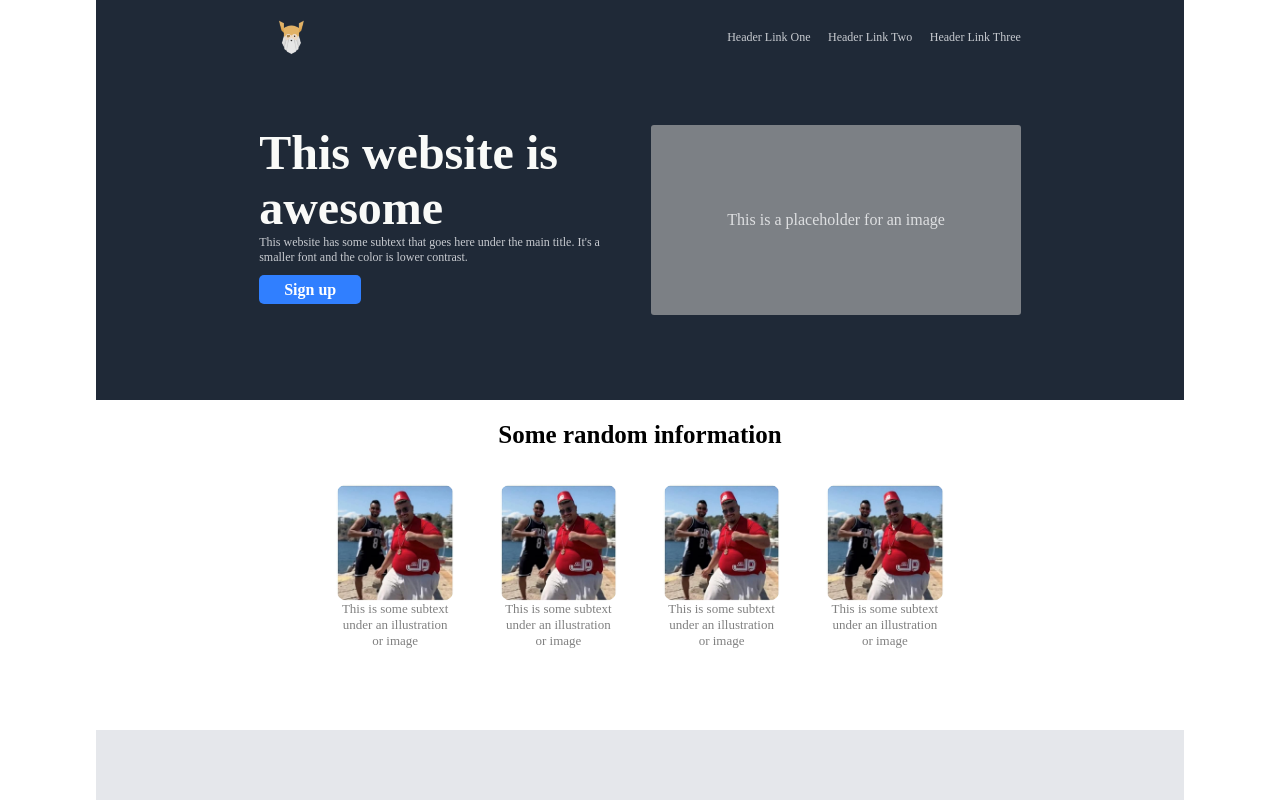
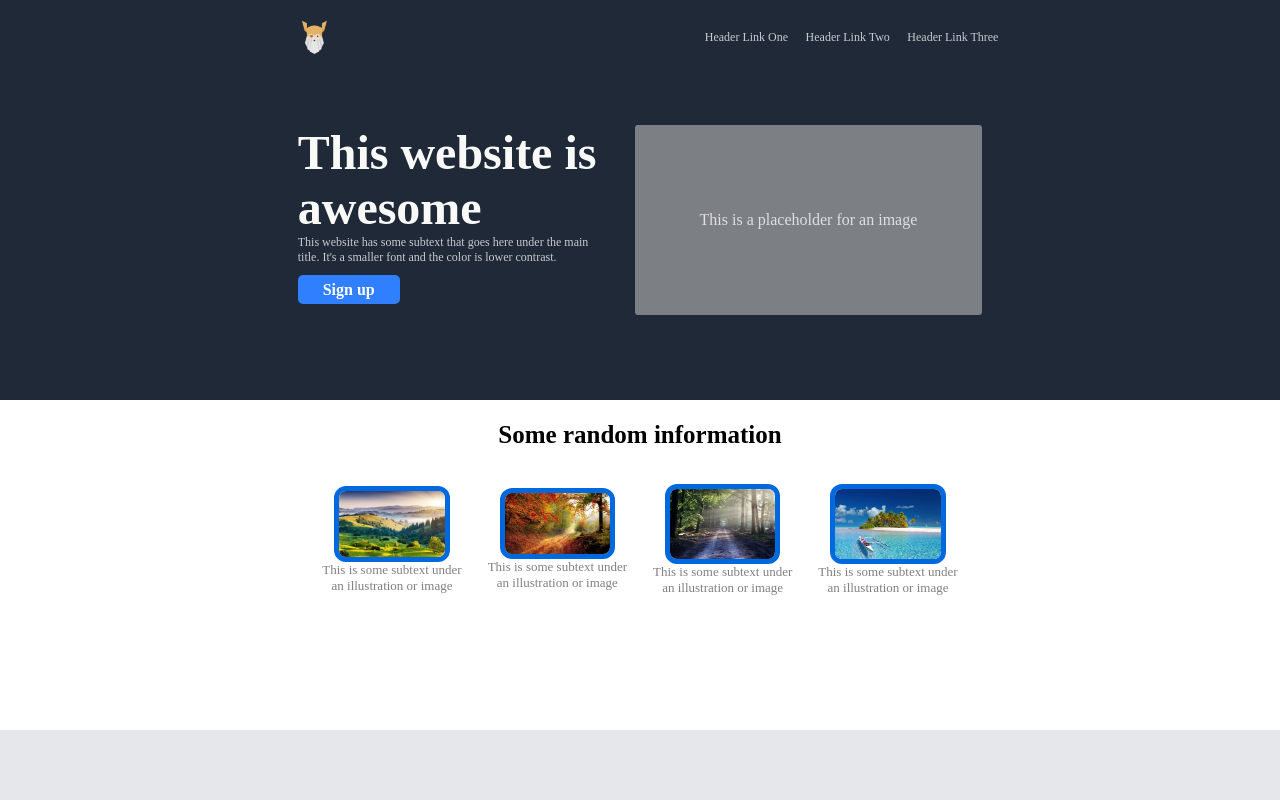
Before and after one commit to MiroslavMagerov/odin_landing_page, a plain HTML site: page index.html in a window 1280 px wide. Shown: the top 800 px of the page. Drawn offline with Linux system fonts and the light colour scheme.

Commit message:
Pagina ocupa todo el ancho posible de la ventana

```diff
--- a/css/main.css
+++ b/css/main.css
@@ -3,19 +3,17 @@
 }
 
 body {
-    width: 85%;
-    max-width: 1175px;
     margin: 0 auto;
 }
 
-.html_elements_padding_15 {
-    padding-left: 15%;
-    padding-right: 15%;
+.html_elements_padding_22 {
+    padding-left: 22%;
+    padding-right: 22%;
 }
 
-.html_elements_padding_20 {
-    padding-left: 20%;
-    padding-right: 20%;
+.html_elements_padding_27-5 {
+    padding-left: 27.5%;
+    padding-right: 27.5%;
 }
 
 .bold_color_white {
@@ -83,16 +81,16 @@ header {
 .header_text_box {
     display: flex;
     flex-flow: row wrap;
-    justify-content: space-between;
+    justify-content: space-around;
     margin-top: 70px;
-    gap: 3.5%px;
+    gap: 0px;
     margin-left: auto;
     margin-right: auto;
 }
 
 .header_big_text {
-    width: 48.5%;
-    max-width: 385px;
+    width: 42.5%;
+    max-width: 500px;
     display: flex;
     justify-content: left;
     flex-direction: column;
@@ -109,7 +107,7 @@ header {
     justify-content: center;
     align-items: center;
     border-radius: 3px;
-    max-width: 385px;
+    max-width: 500px;
     color: white;
     opacity: 85%;
 }
@@ -119,10 +117,10 @@ header {
     height: 330px;
     display: flex;
     flex-flow: row wrap;
-    justify-content: space-around;
+    justify-content: space-between;
     align-content: flex-start;
-    padding-left: 20%;
-    padding-right: 20%;
+    padding-left: 25%;
+    padding-right: 25%;
 }
 
 .random_info_section h2 {
@@ -133,8 +131,11 @@ header {
 }
 
 .random_info_article {
-    width: 20%;
-    height: 75px;
+    width: 22.5%;
+    height: 125px;
+    display: flex;
+    flex-flow: column wrap;
+    justify-content: space-around;
 }
 
 .random_image_text {
@@ -145,12 +146,13 @@ header {
 }
 
 .random_image_text img {
-    max-width: 90%;
+    width: 80%;
+    border: 5px solid rgb(0, 105, 224);
     border-radius: 12px;
 }
 
 .random_image_text p {
-    width: 90%;
+    width: 100%;
     margin-top: 0px;
     font-size: 13px;
     color: grey;
@@ -179,8 +181,7 @@ header {
     margin-top: 0px;
     margin-left: auto;
     font-weight: bold;
-    padding-left: 5%;
-    padding-right: 5%;
+    padding-right: 10%;
 }
 
 .call_to_action_section {
--- a/index.html
+++ b/index.html
@@ -8,7 +8,7 @@
     </head>
 
     <body>
-        <header class="html_elements_padding_15">
+        <header class="html_elements_padding_22">
             <div class="nav_box">
                 <img alt="Header Logo" src="images/the_odin_project_logo.png">
                 <nav>
@@ -32,43 +32,43 @@
         </header>
 
         <main>
-            <section class="html_elements_padding_20 random_info_section">
+            <section class="html_elements_padding_27-5 random_info_section">
                 <h2>Some random information</h2>
                 <article class="random_info_article">
                     <div class="random_image_text">
-                        <img alt="First image" src="images/skibidi_bop.jpg">
+                        <img alt="First image" src="images/nature1.jpg">
                         <p>This is some subtext under an illustration or image</p>
                     </div>
                 </article>
 
                 <article class="random_info_article">
                     <div class="random_image_text">
-                        <img alt="Second image" src="images/skibidi_bop.jpg">
+                        <img alt="Second image" src="images/nature2.jpg">
                         <p>This is some subtext under an illustration or image</p>
                     </div>
                 </article>
 
                 <article class="random_info_article">
                     <div class="random_image_text">
-                        <img alt="Third image" src="images/skibidi_bop.jpg">
+                        <img alt="Third image" src="images/nature3.jpg">
                         <p>This is some subtext under an illustration or image</p>
                     </div>
                 </article>
 
                 <article class="random_info_article">
                     <div class="random_image_text">
-                        <img alt="Fourth image" src="images/skibidi_bop.jpg">
+                        <img alt="Fourth image" src="images/nature4.jpg">
                         <p>This is some subtext under an illustration or image</p>
                     </div>
                 </article>
             </section>
 
-            <section class="html_elements_padding_20 quote_section">
+            <section class="html_elements_padding_27-5 quote_section">
                 <p class="quote">This is an inspiring quote, or a testimonial from a customer. Maybe it's just filling up space, or maybe people will actually read it. Who knows? All i know is that it looks nice.</p>
                 <p class="quote-author">- Thor, God of Thunder</p>
             </section>
 
-            <section class="html_elements_padding_15 call_to_action_section">
+            <section class="html_elements_padding_22 call_to_action_section">
                 <div class="call_to_action_box">
                     <div class="action_text_box">
                         <h3>Call to action! It's time!</h3>
@@ -81,7 +81,7 @@
 
         <footer>
             <p>Miroslav Magerov Page</p>
-            <p>Copyright © The Odin Project 2023</p>
+            <p>Copyright © The Odin Project 27-523</p>
         </footer>
     </body>
 </html>
```
Also changed, not shown: images/nature1.jpg (added), images/nature2.jpg (added), images/nature3.jpg (added), images/nature4.jpg (added).
